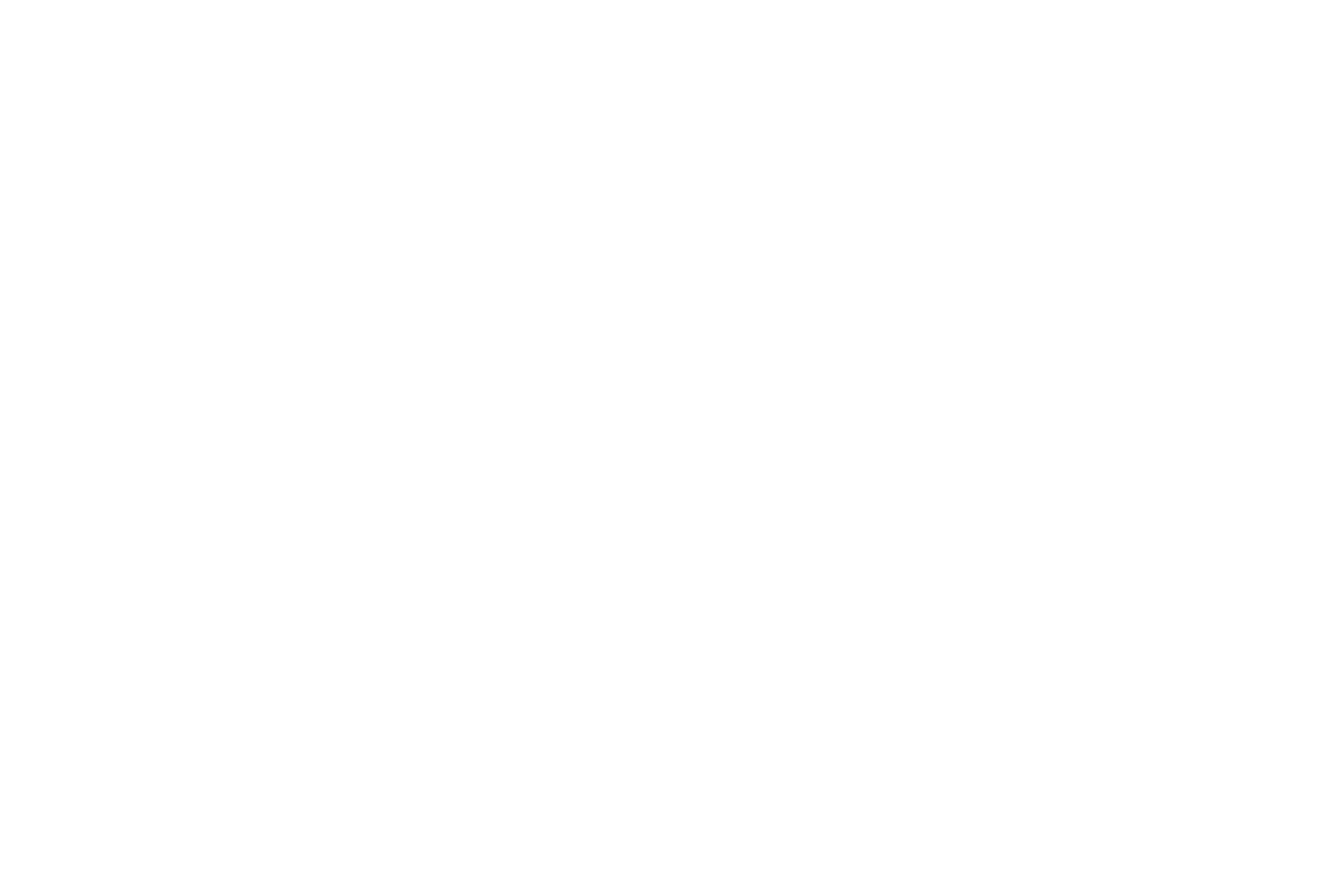
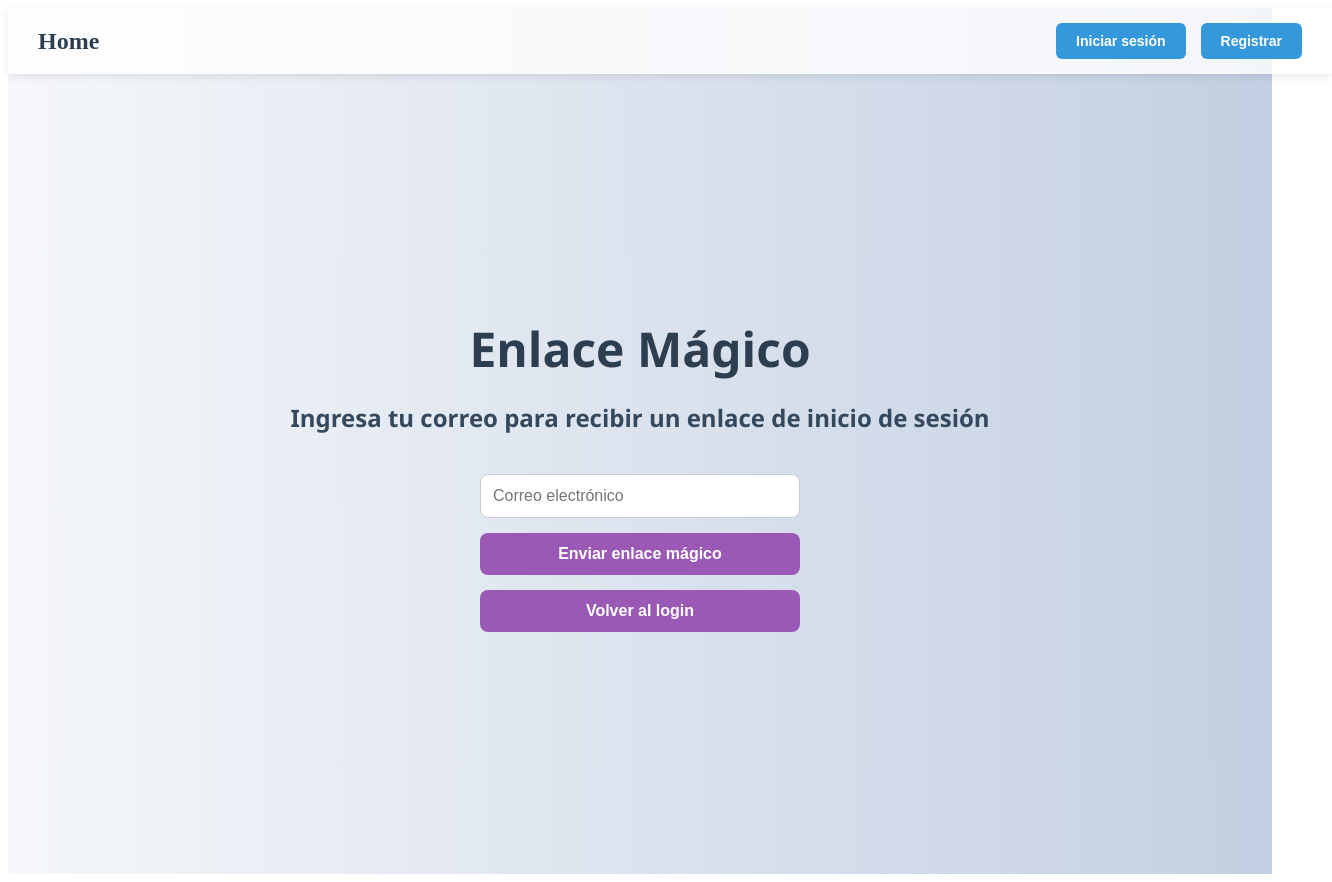
Before and after one commit to Danohx/autenticacion-vue, a Vue app: page /magic-link in a window 1280 px wide. Before the commit this address had no page. Shown: the whole page, 1332 px wide, since content can reach past the window. Before the commit the page ends 800 px from the top, so only its background shows below. Built offline with nearby package versions, Linux system fonts and the light colour scheme.

Commit message:
Co-authored-by: LuisChavezzz12 <LuisChavezzz12@users.noreply.github.com> Co-authored-by: Daniel <dt094250@gmail.com>

```diff
--- /dev/null
+++ b/src/components/visitante/LoginEnlace.vue
@@ -0,0 +1,135 @@
+<template>
+  <div class="home">
+    <div class="contenido">
+      <h1>Enlace Mágico</h1>
+      <h2>Ingresa tu correo para recibir un enlace de inicio de sesión</h2>
+
+      <form @submit.prevent="enviarEnlaceMagico" class="formulario">
+        <input
+          type="email"
+          v-model="correo"
+          placeholder="Correo electrónico"
+          required
+        />
+
+        <button type="submit">Enviar enlace mágico</button>
+        <button type="button" class="volver" @click="$router.push('/login')">
+          Volver al login
+        </button>
+      </form>
+
+      <p v-if="error" class="error">{{ error }}</p>
+      <p v-if="exito" class="exito">{{ exito }}</p>
+    </div>
+  </div>
+</template>
+
+<script>
+import axios from "axios";
+
+export default {
+  name: "LoginEnlace",
+  data() {
+    return {
+      correo: "",
+      error: "",
+      exito: "",
+    };
+  },
+  methods: {
+    validarCorreo() {
+      const correoRegex = /^[^\s@]+@[^\s@]+\.[^\s@]+$/;
+      if (!correoRegex.test(this.correo)) return "Correo inválido";
+      return null;
+    },
+
+    async enviarEnlaceMagico() {
+      this.error = "";
+      this.exito = "";
+
+      const validacion = this.validarCorreo();
+      if (validacion) {
+        this.error = validacion;
+        return;
+      }
+
+      try {
+        await axios.post("http://localhost:4000/auth/magic-link", {
+          correo: this.correo,
+        });
+        this.exito = "Se ha enviado un enlace mágico a tu correo. Revisa tu bandeja de entrada.";
+      } catch (err) {
+        this.error = err.response?.data?.mensaje || "Error al enviar enlace mágico, intenta de nuevo.";
+      }
+    },
+  },
+};
+</script>
+
+<style scoped>
+.home {
+  display: flex;
+  justify-content: center;
+  align-items: center;
+  min-height: 100vh;
+  font-family: 'Segoe UI', Tahoma, Geneva, Verdana, sans-serif;
+  background: linear-gradient(to right, #f5f7fa, #c3cfe2);
+  color: #2c3e50;
+}
+
+.contenido {
+  display: flex;
+  flex-direction: column;
+  align-items: center;
+  text-align: center;
+  gap: 20px;
+}
+
+.contenido h1 { font-size: 48px; margin: 0; }
+.contenido h2 { font-size: 24px; margin: 0; color: #34495e; }
+
+.formulario {
+  display: flex;
+  flex-direction: column;
+  gap: 15px;
+  width: 320px;
+  margin-top: 20px;
+}
+
+.formulario input {
+  padding: 12px;
+  font-size: 16px;
+  border: 1px solid #ccc;
+  border-radius: 8px;
+  width: 100%;
+  box-sizing: border-box;
+}
+
+.formulario button {
+  padding: 12px;
+  font-size: 16px;
+  font-weight: 600;
+  border: none;
+  border-radius: 8px;
+  cursor: pointer;
+  color: white;
+  background-color: #9b59b6;
+  transition: 0.2s all;
+}
+
+.formulario button:hover { background-color: #8e44ad; }
+
+.volver {
+  background-color: #bdc3c7;
+  color: #2c3e50;
+}
+
+.volver:hover { background-color: #95a5a6; }
+
+.error { color: #e74c3c; font-weight: bold; }
+.exito { color: #2ecc71; font-weight: bold; }
+
+@media (max-width: 480px) {
+  .formulario { width: 90%; }
+}
+</style>
--- a/src/components/visitante/LoginForm.vue
+++ b/src/components/visitante/LoginForm.vue
@@ -9,12 +9,8 @@
         <input type="email" v-model="correo" placeholder="Correo" required />
 
         <div class="password-field">
-          <input
-            :type="mostrarContraseña ? 'text' : 'password'"
-            v-model="contraseña"
-            placeholder="Contraseña"
-            required
-          />
+          <input :type="mostrarContraseña ? 'text' : 'password'" v-model="contraseña" placeholder="Contraseña"
+            required />
           <span class="ojito" @click="mostrarContraseña = !mostrarContraseña">
             {{ mostrarContraseña ? '🙈' : '👁️' }}
           </span>
@@ -22,6 +18,13 @@
 
         <button type="submit">Iniciar sesión</button>
       </form>
+
+      <p class="mensaje">
+        ¿Prefieres no usar contraseña?
+        <span @click="$router.push('/magic-link')">
+          Accede con un enlace mágico ✨
+        </span>
+      </p>
 
       <p class="mensaje">
         ¿No tienes cuenta?
@@ -102,7 +105,7 @@ export default {
   justify-content: space-between;
   align-items: center;
   background-color: #ffffffcc;
-  box-shadow: 0 2px 8px rgba(0,0,0,0.1);
+  box-shadow: 0 2px 8px rgba(0, 0, 0, 0.1);
   position: sticky;
   top: 0;
   z-index: 100;
@@ -199,26 +202,70 @@ export default {
   transition: 0.2s all;
 }
 
-.formulario button:hover { background-color: #2980b9; }
+.formulario button:hover {
+  background-color: #2980b9;
+}
 
-.mensaje { margin-top: 10px; font-size: 14px; color: #34495e; }
-.mensaje span { color: #3498db; cursor: pointer; font-weight: 600; }
+.mensaje {
+  margin-top: 10px;
+  font-size: 14px;
+  color: #34495e;
+}
 
-.error { color: #e74c3c; font-weight: bold; }
-.exito { color: #2ecc71; font-weight: bold; }
+.mensaje span {
+  color: #3498db;
+  cursor: pointer;
+  font-weight: 600;
+}
+
+.error {
+  color: #e74c3c;
+  font-weight: bold;
+}
+
+.exito {
+  color: #2ecc71;
+  font-weight: bold;
+}
 
 @media (max-width: 768px) {
-  .contenido h1 { font-size: 36px; }
-  .contenido h2 { font-size: 22px; }
-  .nav-right button { padding: 8px 15px; font-size: 13px; }
+  .contenido h1 {
+    font-size: 36px;
+  }
+
+  .contenido h2 {
+    font-size: 22px;
+  }
+
+  .nav-right button {
+    padding: 8px 15px;
+    font-size: 13px;
+  }
 }
 
 @media (max-width: 480px) {
-  .navbar { flex-direction: column; gap: 10px; padding: 10px 20px; }
-  .nav-right { display: flex; flex-direction: column; gap: 8px; width: 100%; }
-  .nav-right button { width: 100%; }
-  .formulario { width: 90%; }
+  .navbar {
+    flex-direction: column;
+    gap: 10px;
+    padding: 10px 20px;
+  }
+
+  .nav-right {
+    display: flex;
+    flex-direction: column;
+    gap: 8px;
+    width: 100%;
+  }
+
+  .nav-right button {
+    width: 100%;
+  }
+
+  .formulario {
+    width: 90%;
+  }
 }
+
 .password-field {
   position: relative;
   display: flex;
--- a/src/router/index.js
+++ b/src/router/index.js
@@ -3,10 +3,12 @@ import HomeScreen from '../screens/visitante/HomeScreen.vue';
 import LoginScreen from '../screens/visitante/LoginScreen.vue';
 import RegisterScreen from '../screens/visitante/RegisterScreen.vue';
 import UsuarioScreen from '../screens/usuarios/UsuarioScreen.vue';
+import LoginEnlace from '../screens/visitante/LoginEnlace'
 
 const routes = [
   { path: '/', name: 'Home', component: HomeScreen },
   { path: '/login', name: 'Login', component: LoginScreen },
+  { path: "/magic-link", name:'MagicLink', component: LoginEnlace },
   { path: '/register', name: 'Register', component: RegisterScreen },
   { path: '/usuario', component: UsuarioScreen }
 ];
--- /dev/null
+++ b/src/screens/visitante/LoginEnlace.vue
@@ -0,0 +1,25 @@
+<template>
+  <div class="login-screen">
+    <Navbar />
+    <LoginEnlace />
+  </div>
+</template>
+
+<script>
+import Navbar from '../../components/visitante/AppNavbar.vue';
+import LoginEnlace from '../../components/visitante/LoginEnlace.vue';
+
+export default {
+  name: 'LoginEnlaceScreen',
+  components: { Navbar, LoginEnlace },
+};
+</script>
+
+<style scoped>
+.login-screen {
+  background: linear-gradient(to right, #f5f7fa, #c3cfe2);
+  min-height: 100vh;
+  display: flex;
+  flex-direction: column;
+}
+</style>
```
